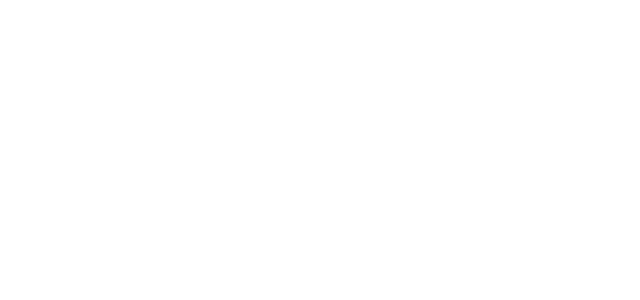
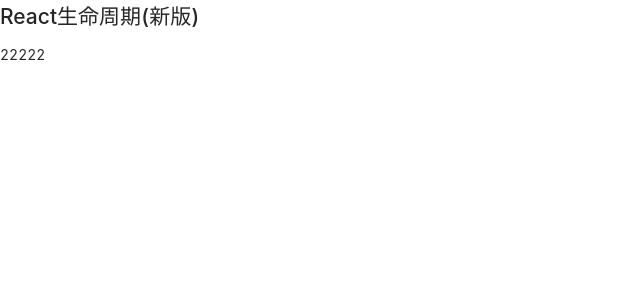
Before and after one commit to icdong/r-icdong, a React (Create React App) app: page /page3 in a window 1280 px wide. Shown: the top 300 px of the page, without its empty margins (0-640 px from the left). Built offline with nearby package versions, Linux system fonts and the light colour scheme.

Commit message:
修改生命周期页面

```diff
--- a/src/pages/home/Home.js
+++ b/src/pages/home/Home.js
@@ -3,7 +3,7 @@
  * @Author: Daito Chai
  * @Date: 2020-12-16 20:57:17
  * @LastEditors: Daito Chai
- * @LastEditTime: 2021-03-16 21:23:15
+ * @LastEditTime: 2021-03-22 13:55:21
  */
 import React, { Component } from 'react'
 import { Link } from 'react-router-dom';
@@ -60,6 +60,9 @@
                 <Link to="/page2/" >
                     <div>hooks模式使用redux</div>
                 </Link>
+                <Link to="/page3/" >
+                    <div>生命周期</div>
+                </Link>
                 <CounterConnect />
             </div>
         );
--- a/src/pages/page/Page3.js
+++ b/src/pages/page/Page3.js
@@ -1,9 +1,9 @@
 /*
- * @Description: React生命周期
+ * @Description: React生命周期(旧版)
  * @Author: Daito Chai
  * @Date: 2021-03-19 23:47:41
  * @LastEditors: Daito Chai
- * @LastEditTime: 2021-03-19 23:49:16
+ * @LastEditTime: 2021-03-22 16:06:36
  */
 
 import React, { Component } from 'react'
@@ -11,36 +11,64 @@
 export default class Page3 extends Component {
     constructor(props) {
         super(props)
+        this.state = {
+            aaaa: 111111
+        }
         // getDefaultProps：接收初始props
         // getInitialState：初始化state
     }
     state = {
 
     }
-    static getDerivedStateFromProps(props, state) { // 组件每次被rerender的时候，包括在组件构建之后(虚拟dom之后，实际dom挂载之前)，每次获取新的props或state之后；;每次接收新的props之后都会返回一个对象作为新的state，返回null则说明不需要更新state
+
+    // 组件每次被rerender的时候，包括在组件构建之后(虚拟dom之后，实际dom挂载之前)
+    // 每次获取新的props或state之后; 每次接收新的props之后都会返回一个对象作为新的state
+    // 返回null则说明不需要更新state
+    static getDerivedStateFromProps(props, state) {
         return state
     }
-    componentDidCatch(error, info) { // 获取到javascript错误
 
+    componentDidMount() { // 挂载后
+        console.log('挂载后')
+        setTimeout(() => {
+            this.setState({
+                aaaa: 22222
+            })
+        }, 3000)
     }
+
+    // 组件Props或者state改变时触发，true：更新，false：不更新
+    shouldComponentUpdate(nextProps, nextState) {
+        return true
+    }
+
+    getSnapshotBeforeUpdate(prevProps, prevState) { // 组件更新前触发
+        console.log('组件更新前触发')
+        console.log(3+" getSnapshotBeforeUpdate ",prevState)
+        console.log(prevProps,prevState)
+        // 该函数的返回值将作为参数传递给下个生命周期函数，必须有返回值 prevState
+        return prevState
+    }
+
+    componentDidUpdate() { // 组件更新后触发
+        console.log('组件更新后触发')
+    }
+
+    componentWillUnmount() { // 组件卸载时触发
+        console.log('组件卸载时触发')
+    }
+
     render() {
+        let aaaa = this.state.aaaa
         return (
-            <h2>New React.Component</h2>
+            <div>
+                <h2>React生命周期(新版)</h2>
+                <p>{aaaa}</p>
+            </div>
         )
     }
-    componentDidMount() { // 挂载后
 
-    }
-    shouldComponentUpdate(nextProps, nextState) { // 组件Props或者state改变时触发，true：更新，false：不更新
-        return true
-    }
-    getSnapshotBeforeUpdate(prevProps, prevState) { // 组件更新前触发
-
-    }
-    componentDidUpdate() { // 组件更新后触发
-
-    }
-    componentWillUnmount() { // 组件卸载时触发
-
+    componentDidCatch(error, info) { // 获取到javascript错误
+        console.log('获取到javascript错误')
     }
 }
--- a/src/routes/index.js
+++ b/src/routes/index.js
@@ -1,3 +1,10 @@
+/*
+ * @Description:
+ * @Author: Daito Chai
+ * @Date: 2021-03-12 14:57:18
+ * @LastEditors: Daito Chai
+ * @LastEditTime: 2021-03-22 13:55:50
+ */
 import React from 'react';
 import { BrowserRouter as Router, Route} from 'react-router-dom';
 
@@ -5,6 +12,7 @@
 import Game from '../pages/page/Game';
 import Page1 from '../pages/page/Page1';
 import Page2 from '../pages/page/Page2';
+import Page3 from '../pages/page/Page3';
 
 class Routes extends React.Component {
     render() {
@@ -14,6 +22,7 @@
                 <Route path="/game" component={Game} />
                 <Route path="/page1" component={Page1} />
                 <Route path="/page2" component={Page2} />
+                <Route path="/page3" component={Page3} />
             </Router>
         )
     }
```
